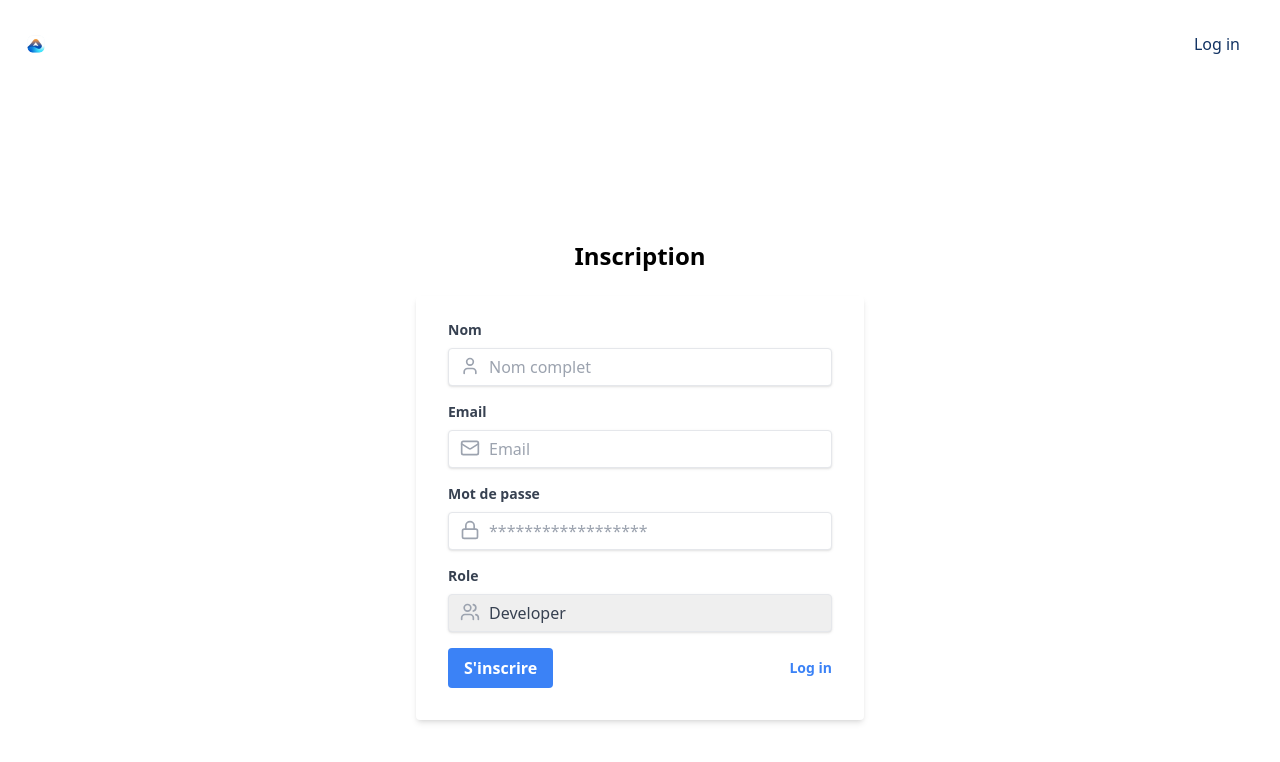
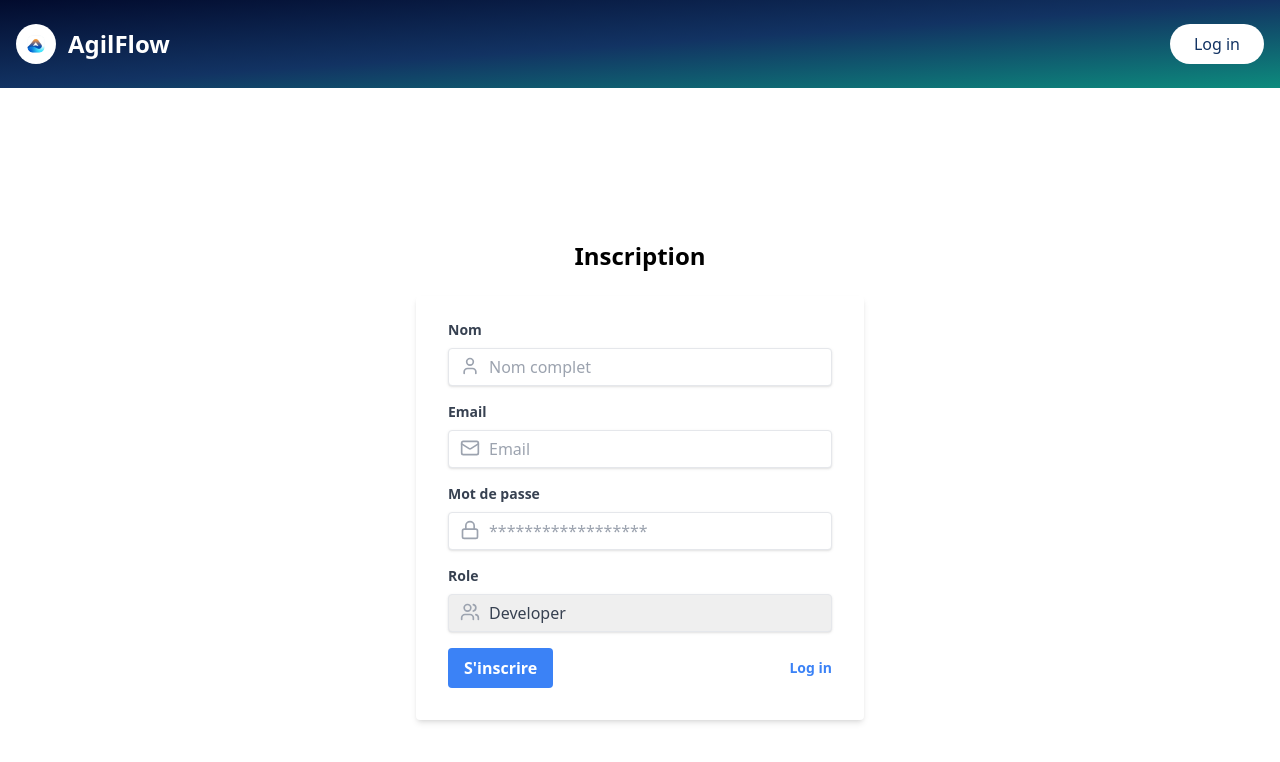
Before and after one commit to kydoCode/agilflow-react, a React (Vite) app: page /register in a window 1280 px wide. Shown: the top 762 px of the page. Built offline with nearby package versions, Linux system fonts and the light colour scheme.

Commit message:
Fix: Header on all pages

```diff
--- a/src/components/ui/Header.jsx
+++ b/src/components/ui/Header.jsx
@@ -3,10 +3,11 @@ import { useNavigate, Link } from 'react-router-dom'
 import logo from '../../assets/images/agilflow_logo_nobg.png';
 
 
-export default function Header() {
-      const navigate = useNavigate()
+export default function Header({classToPass}) {
+    const navigate = useNavigate()
     const [isLoggedIn, setIsLoggedIn] = useState(false)
   return (
+      <header className={classToPass}>
           <nav className="container mx-auto px-4 py-6">
             <div className="flex items-center justify-between">
               <div className="flex items-center space-x-3">
@@ -47,6 +48,7 @@ export default function Header() {
               </div>
             </div>
           </nav>
+          </header>
   );
 }
 // import React, { useState } from 'react'
--- a/src/pages/dashboard.jsx
+++ b/src/pages/dashboard.jsx
@@ -5,6 +5,7 @@ import Card from '../components/ui/Card';
 import Modal from '../components/ui/Modal';
 import { useEffect } from 'react';
 import { useNavigate } from 'react-router-dom';
+import Header from '../components/ui/Header';
 
 export default function Dashboard() {
   const Navigate = useNavigate();
@@ -35,7 +36,10 @@ export default function Dashboard() {
 
 
   return (
+    <>
+    <Header classToPass={"bg-gradient-to-br from-[#020B2D] via-[#123363] to-[#0D8B7D]"} />
     <div className="container mx-auto p-4">
+
       <div className="flex justify-between items-center mb-4">
         <h1 className="text-2xl font-bold">Kanban Board</h1>
         <div className="flex items-center">
@@ -95,5 +99,6 @@ export default function Dashboard() {
       </div>
           <Modal modalOpen={isModalOpen} setIsModalOpen={setIsModalOpen}/>
     </div>
+    </>
   );
 }
--- a/src/pages/login.jsx
+++ b/src/pages/login.jsx
@@ -56,7 +56,7 @@ export default function Login() {
 
   return (
     <>
-    <Header />
+    <Header classToPass={"bg-gradient-to-br from-[#020B2D] via-[#123363] to-[#0D8B7D]"} />
     <div className="container mx-auto p-4 flex justify-center items-center min-h-screen">
       <div className="w-full max-w-md">
         <h1 className="text-2xl font-bold mb-6 text-center">Connexion</h1>
--- a/src/pages/register.jsx
+++ b/src/pages/register.jsx
@@ -38,7 +38,7 @@ export default function Register() {
 
   return (
     <>
-    <Header />
+    <Header classToPass={"bg-gradient-to-br from-[#020B2D] via-[#123363] to-[#0D8B7D]"} />
     <div className="container mx-auto p-4 flex justify-center items-center min-h-screen">
       <div className="w-full max-w-md">
         <h1 className="text-2xl font-bold mb-6 text-center">Inscription</h1>
```
